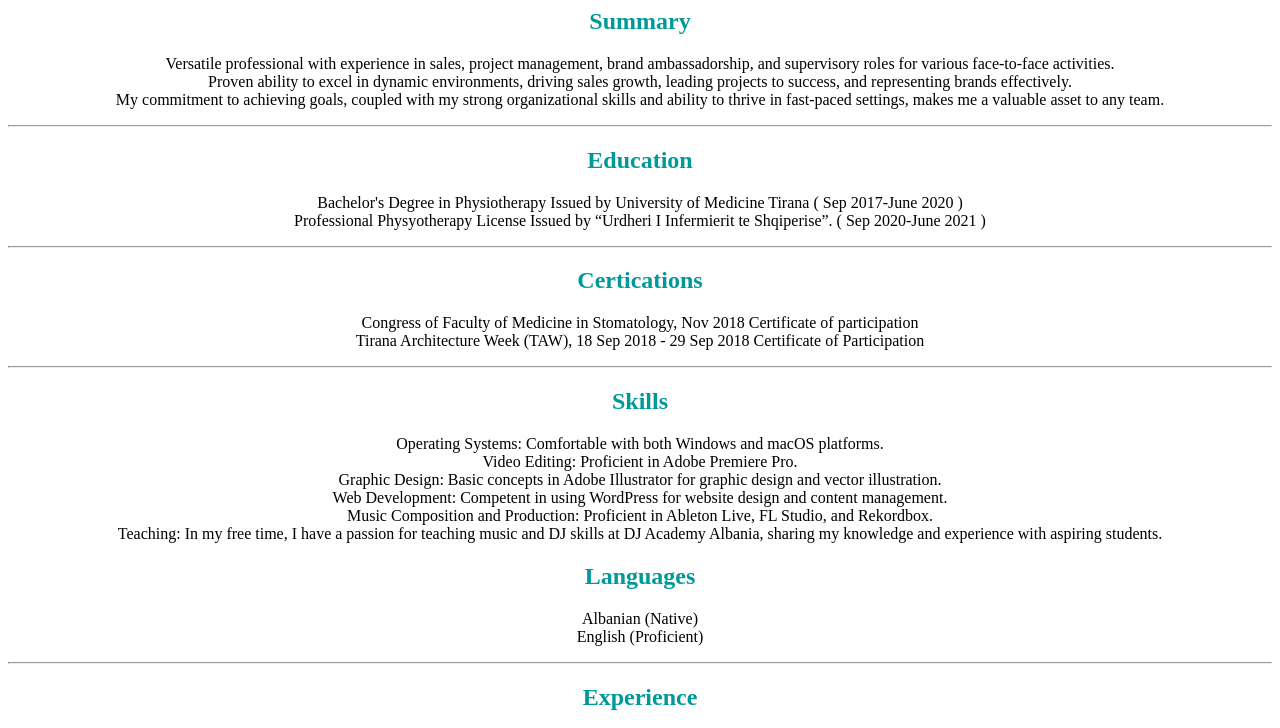
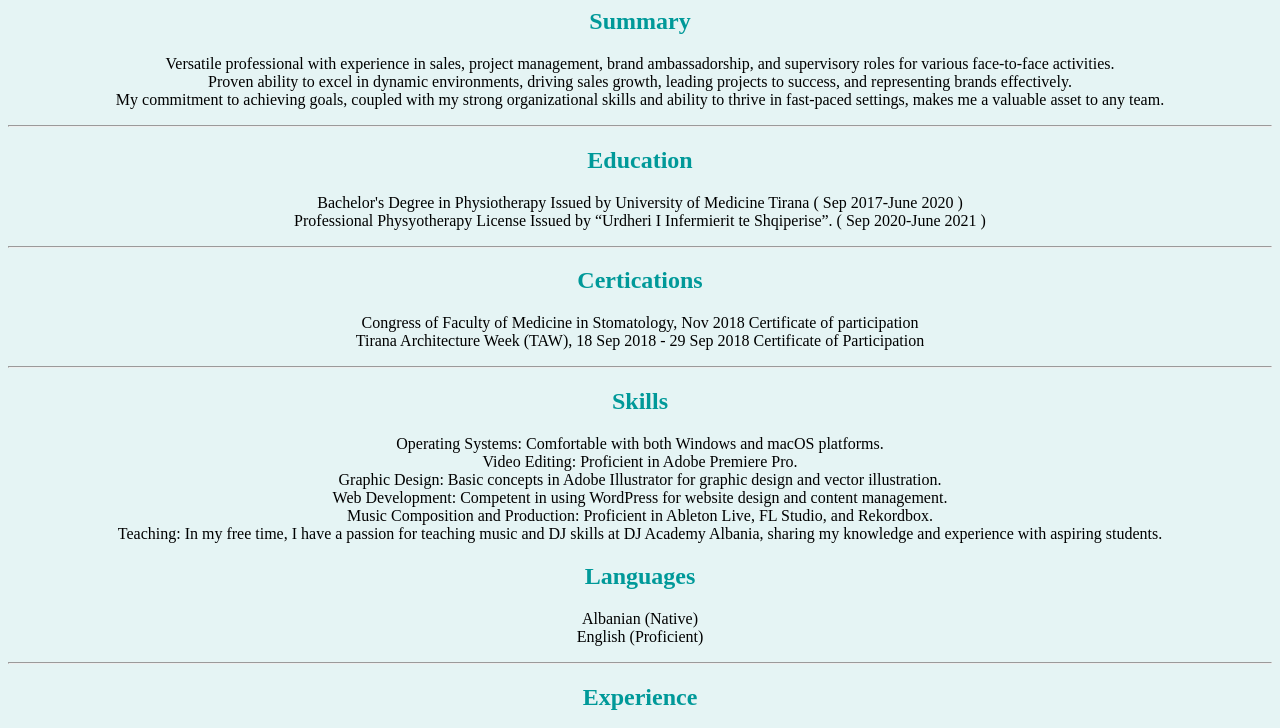
Before and after one commit to fyw82xk78v-hash/Pol-s-Resume, a plain HTML site: page index.html in a window 1280 px wide. Shown: the part 296-1024 px from the top of the page. Drawn offline with Linux system fonts and the light colour scheme.

Commit message:
Update styles.css

```diff
--- a/styles.css
+++ b/styles.css
@@ -1,7 +1,8 @@
 *{text-align: center;}
-body {background-color: E5F4F4;}
+body {background-color: #E5F4F4;}
 ul{list-style-type: none;
 padding: 0;}
 ol{list-style-type: none;
 padding: 0;}
+
 h1,h2 {color: #009999;}
```
